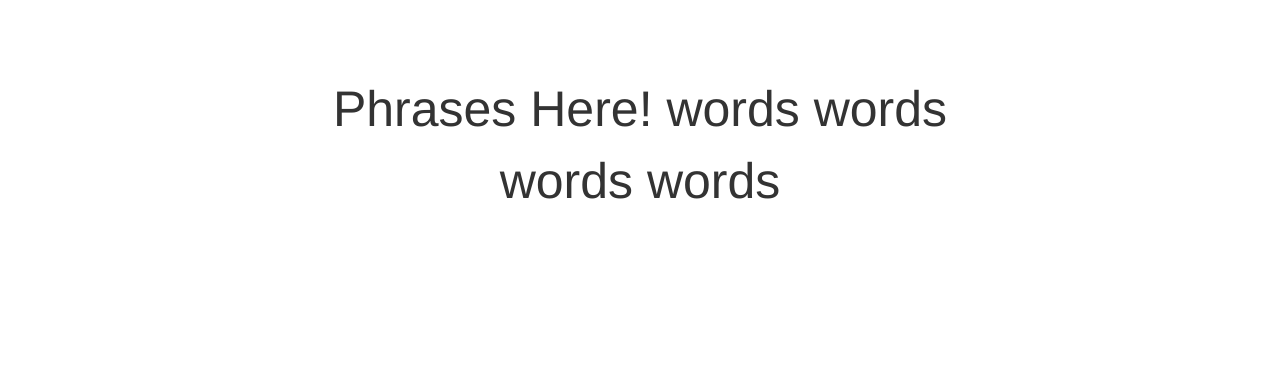
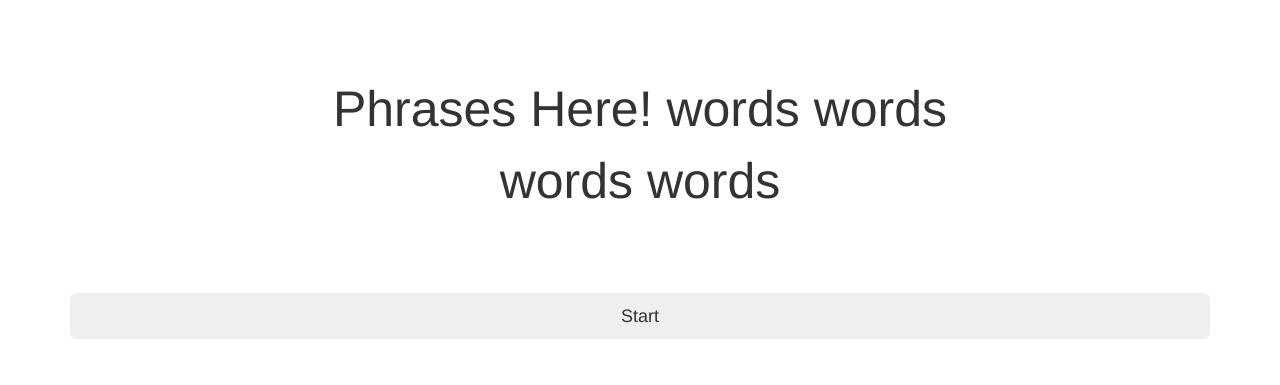
Before and after one commit to MRemetz/wordmemes, a Flask app: page / in a window 1280 px wide. Shown: the part 250-635 px from the top of the page. Run offline with Flask 2, Linux system fonts and the light colour scheme; some libraries are stand-ins or nearby versions.

Commit message:
Added Start/Next Word button

```diff
--- a/templates/index.html
+++ b/templates/index.html
@@ -76,6 +76,12 @@
 
                 <div class="col-md-2 col-xs-2"></div>
             </div>
+
+            <div class="row" align="center">
+                <div class="col-md-12 col-xs-12">
+                    <button type="button" id="next-word-button" class="next-word-button btn btn-lg btn-block" onclick="updateWord()">Start</span>
+                </div>
+            </div>
         </div>
     </body>
 
```
